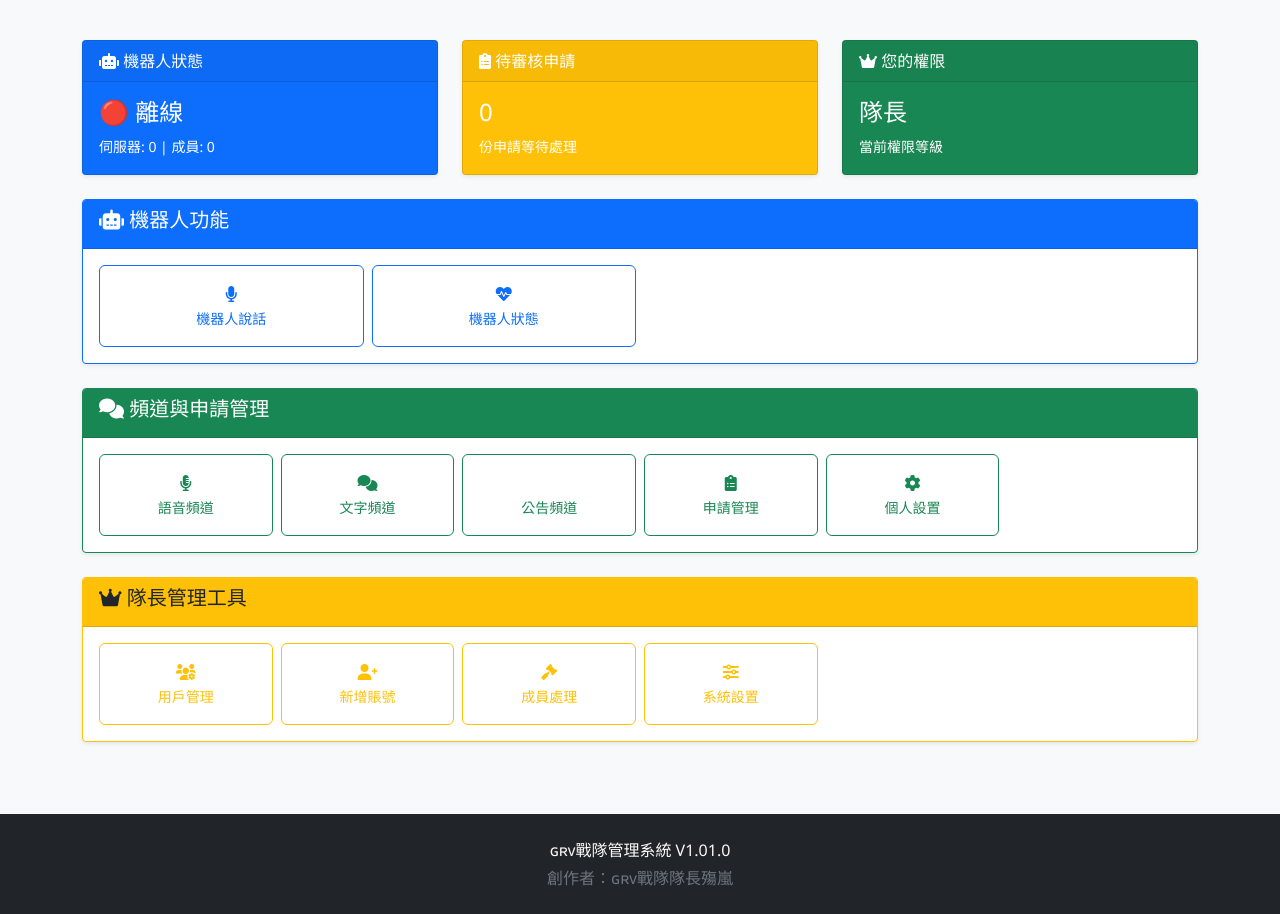
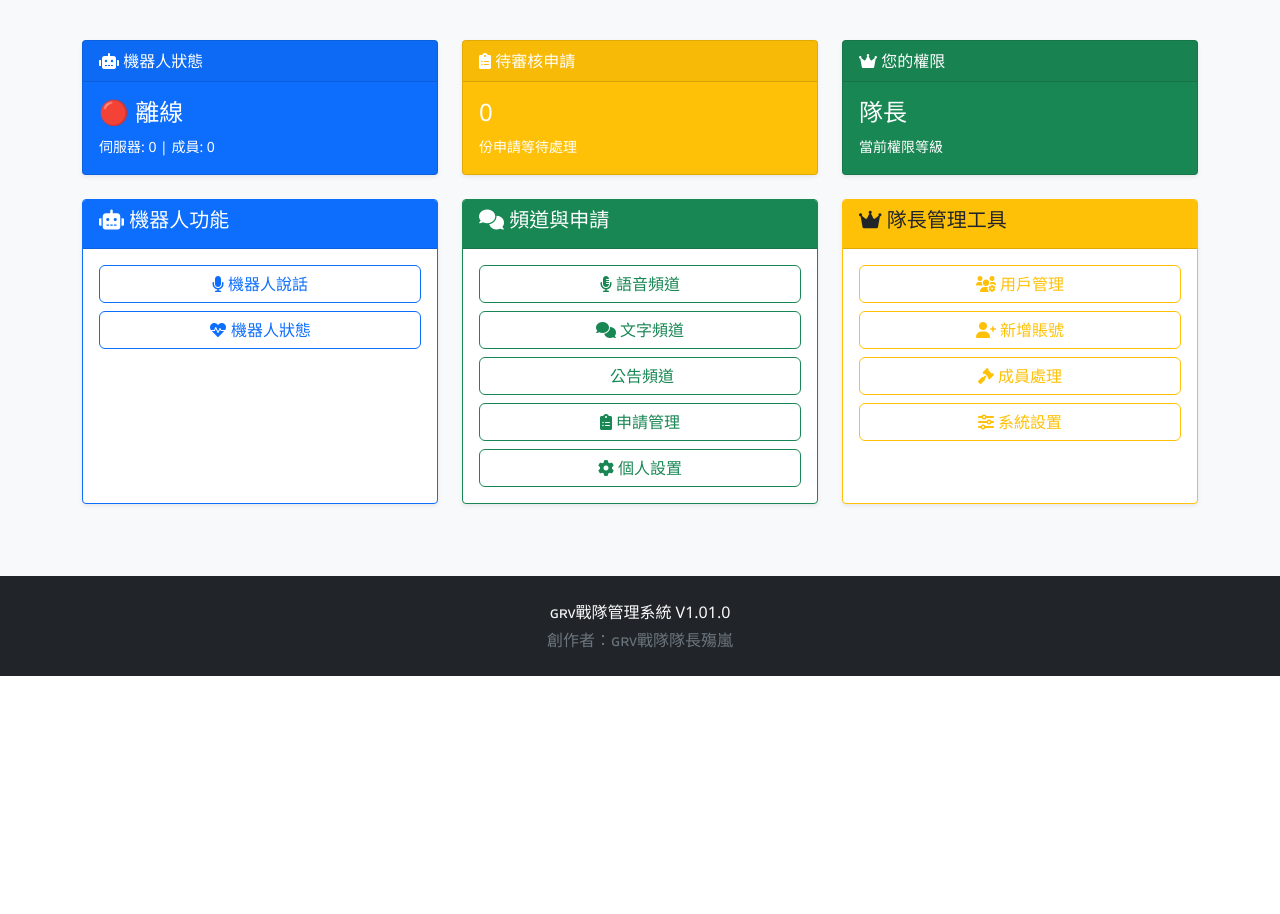
Before and after one commit to npcname1hacker-lgtm/grv-team-bot, a Flask app: page /dashboard in a window 1280 px wide. Shown: the part 151-1065 px from the top of the page. After the commit the page ends 827 px from the top, so only its background shows below. Run offline with Flask 3, Linux system fonts and the light colour scheme; a user stored in the database is signed in; data that the repository does not hold is empty.

Commit message:
Arrange dashboard menus side-by-side into a single row
Modify dashboard layout to display three menu cards horizontally within a single row using Bootstrap's column classes.

Replit-Commit-Author: Agent
Replit-Commit-Session-Id: e41e8751-e4d3-4ac6-8076-65705cfc8555
Replit-Commit-Checkpoint-Type: full_checkpoint
Replit-Commit-Event-Id: 9407a012-d608-4e01-a91f-dd1e164f73a5
Replit-Commit-Screenshot-Url: https://storage.googleapis.com/screenshot-production-us-central1/7f6637f4-ef7a-4ac8-a722-6d7bd032e202/e41e8751-e4d3-4ac6-8076-65705cfc8555/x8mYDJ4

```diff
--- a/web/templates/dashboard.html
+++ b/web/templates/dashboard.html
@@ -49,107 +49,96 @@
     </div>
 </div>
 
+<!-- 三個橫選單並排在一行 -->
+<div class="row mb-4">
     <!-- 菜單 1: 機器人功能 -->
-<div class="row mb-4">
-    <div class="col">
-        <div class="card border-primary">
+    <div class="col-md-4">
+        <div class="card border-primary h-100">
             <div class="card-header bg-primary text-white">
                 <h5><i class="fas fa-robot"></i> 機器人功能</h5>
             </div>
             <div class="card-body">
-                <div class="row g-2">
-                    <div class="col-6 col-md-4 col-lg-3">
-                        <button class="btn btn-outline-primary w-100 py-3" onclick="alert('機器人說話功能')">
-                            <i class="fas fa-microphone"></i><br><small>機器人說話</small>
+                <div class="d-grid gap-2">
+                    <button class="btn btn-outline-primary" onclick="alert('機器人說話功能')">
+                        <i class="fas fa-microphone"></i> 機器人說話
                     </button>
-                    </div>
-                    <div class="col-6 col-md-4 col-lg-3">
-                        <button class="btn btn-outline-primary w-100 py-3" onclick="alert('機器人狀態檢查')">
-                            <i class="fas fa-heartbeat"></i><br><small>機器人狀態</small>
+                    <button class="btn btn-outline-primary" onclick="alert('機器人狀態檢查')">
+                        <i class="fas fa-heartbeat"></i> 機器人狀態
                     </button>
-                    </div>
-                </div>
                 </div>
             </div>
         </div>
     </div>
 
     <!-- 菜單 2: 頻道與申請 -->
-<div class="row mb-4">
-    <div class="col">
-        <div class="card border-success">
+    <div class="col-md-4">
+        <div class="card border-success h-100">
             <div class="card-header bg-success text-white">
-                <h5><i class="fas fa-comments"></i> 頻道與申請管理</h5>
+                <h5><i class="fas fa-comments"></i> 頻道與申請</h5>
             </div>
             <div class="card-body">
-                <div class="row g-2">
-                    <div class="col-6 col-md-4 col-lg-2">
-                        <button class="btn btn-outline-success w-100 py-3" onclick="alert('語音頻道管理')">
-                            <i class="fas fa-microphone-alt"></i><br><small>語音頻道</small>
+                <div class="d-grid gap-2">
+                    <button class="btn btn-outline-success" onclick="alert('語音頻道管理')">
+                        <i class="fas fa-microphone-alt"></i> 語音頻道
                     </button>
-                    </div>
-                    <div class="col-6 col-md-4 col-lg-2">
-                        <button class="btn btn-outline-success w-100 py-3" onclick="alert('文字頻道管理')">
-                            <i class="fas fa-comments"></i><br><small>文字頻道</small>
+                    <button class="btn btn-outline-success" onclick="alert('文字頻道管理')">
+                        <i class="fas fa-comments"></i> 文字頻道
                     </button>
-                    </div>
-                    <div class="col-6 col-md-4 col-lg-2">
-                        <button class="btn btn-outline-success w-100 py-3" onclick="alert('公告頻道')">
-                            <i class="fas fa-megaphone"></i><br><small>公告頻道</small>
+                    <button class="btn btn-outline-success" onclick="alert('公告頻道')">
+                        <i class="fas fa-megaphone"></i> 公告頻道
                     </button>
-                    </div>
-                    <div class="col-6 col-md-4 col-lg-2">
-                        <a href="{{ url_for('applications') }}" class="btn btn-outline-success w-100 py-3">
-                            <i class="fas fa-clipboard-list"></i><br><small>申請管理</small>
+                    <a href="{{ url_for('applications') }}" class="btn btn-outline-success">
+                        <i class="fas fa-clipboard-list"></i> 申請管理
                     </a>
-                    </div>
-                    <div class="col-6 col-md-4 col-lg-2">
-                        <a href="{{ url_for('settings') }}" class="btn btn-outline-success w-100 py-3">
-                            <i class="fas fa-cog"></i><br><small>個人設置</small>
+                    <a href="{{ url_for('settings') }}" class="btn btn-outline-success">
+                        <i class="fas fa-cog"></i> 個人設置
                     </a>
                 </div>
             </div>
         </div>
     </div>
-    </div>
-</div>
 
-<!-- 菜單 3: 隊長管理工具 -->
+    <!-- 菜單 3: 隊長工具 -->
     {% if current_user.role.name == 'HIGH' %}
-<div class="row mb-4">
-    <div class="col">
-        <div class="card border-warning">
+    <div class="col-md-4">
+        <div class="card border-warning h-100">
             <div class="card-header bg-warning text-dark">
                 <h5><i class="fas fa-crown"></i> 隊長管理工具</h5>
             </div>
             <div class="card-body">
-                <div class="row g-2">
-                    <div class="col-6 col-md-4 col-lg-2">
-                        <a href="{{ url_for('users') }}" class="btn btn-outline-warning w-100 py-3">
-                            <i class="fas fa-users-cog"></i><br><small>用戶管理</small>
+                <div class="d-grid gap-2">
+                    <a href="{{ url_for('users') }}" class="btn btn-outline-warning">
+                        <i class="fas fa-users-cog"></i> 用戶管理
                     </a>
-                    </div>
-                    <div class="col-6 col-md-4 col-lg-2">
-                        <button class="btn btn-outline-warning w-100 py-3" onclick="showAddUserModal()">
-                            <i class="fas fa-user-plus"></i><br><small>新增賬號</small>
+                    <button class="btn btn-outline-warning" onclick="showAddUserModal()">
+                        <i class="fas fa-user-plus"></i> 新增賬號
                     </button>
-                    </div>
-                    <div class="col-6 col-md-4 col-lg-2">
-                        <button class="btn btn-outline-warning w-100 py-3" onclick="alert('成員處理')">
-                            <i class="fas fa-gavel"></i><br><small>成員處理</small>
+                    <button class="btn btn-outline-warning" onclick="alert('成員處理')">
+                        <i class="fas fa-gavel"></i> 成員處理
                     </button>
-                    </div>
-                    <div class="col-6 col-md-4 col-lg-2">
-                        <button class="btn btn-outline-warning w-100 py-3" onclick="alert('系統設置')">
-                            <i class="fas fa-sliders-h"></i><br><small>系統設置</small>
+                    <button class="btn btn-outline-warning" onclick="alert('系統設置')">
+                        <i class="fas fa-sliders-h"></i> 系統設置
                     </button>
                 </div>
             </div>
         </div>
     </div>
+    {% else %}
+    <div class="col-md-4">
+        <div class="card border-secondary h-100">
+            <div class="card-header bg-secondary text-white">
+                <h5><i class="fas fa-lock"></i> 隊長工具</h5>
+            </div>
+            <div class="card-body">
+                <p class="text-muted text-center">
+                    <i class="fas fa-lock"></i><br>
+                    隊長專用功能
+                </p>
+            </div>
         </div>
     </div>
     {% endif %}
+</div>
 
 <!-- 新增用戶模態（隊長專用） -->
 {% if current_user.role.name == 'HIGH' %}
```
Lines whose indentation alone changed are shown as unchanged.
